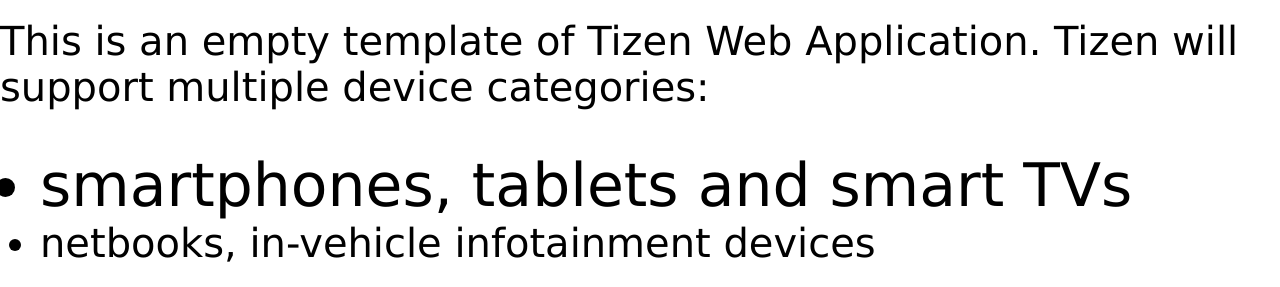
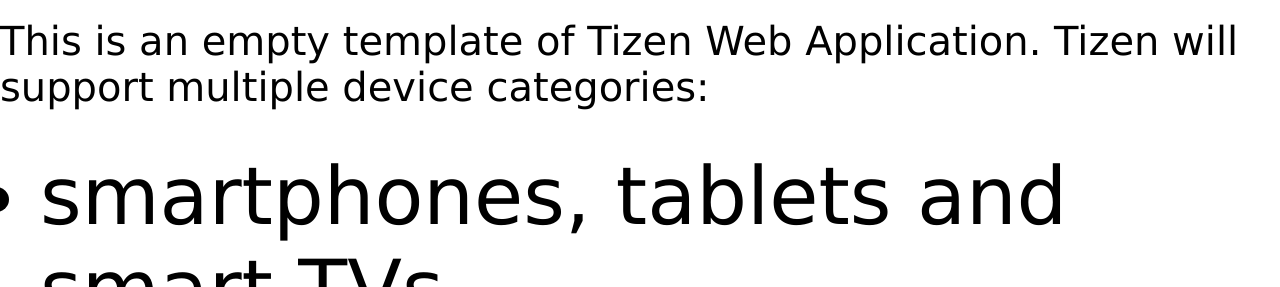
Before and after one commit to ra-develop/tizen_tv_basic_project, a plain HTML site: page index.html in a window 1280 px wide. Shown: the part 513-800 px from the top of the page. Drawn offline with Linux system fonts and the light colour scheme.

```diff
--- a/index.html
+++ b/index.html
@@ -36,7 +36,7 @@
 
     <p style="font-size:40px;">This is an empty template of Tizen Web Application. Tizen will support multiple device categories:</p>
     <ul>
-      <li style="font-size:60px;">smartphones, tablets and smart TVs
+      <li style="font-size:80px;">smartphones, tablets and smart TVs
       <li style="font-size:40px;">netbooks, in-vehicle infotainment devices
     </ul>
     <section>
```
